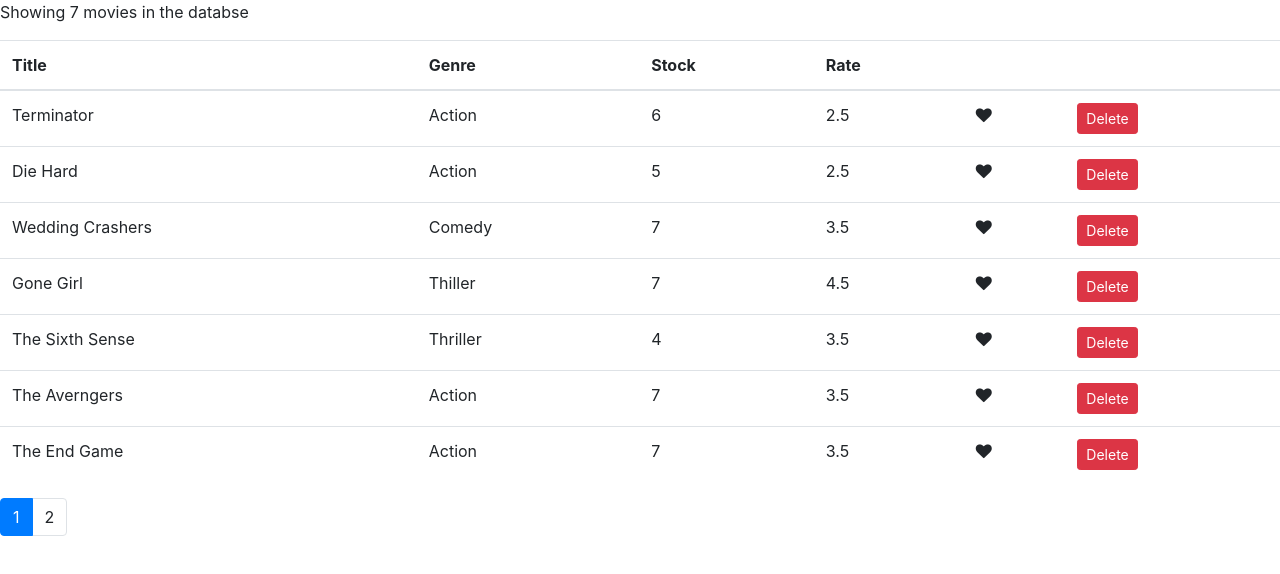
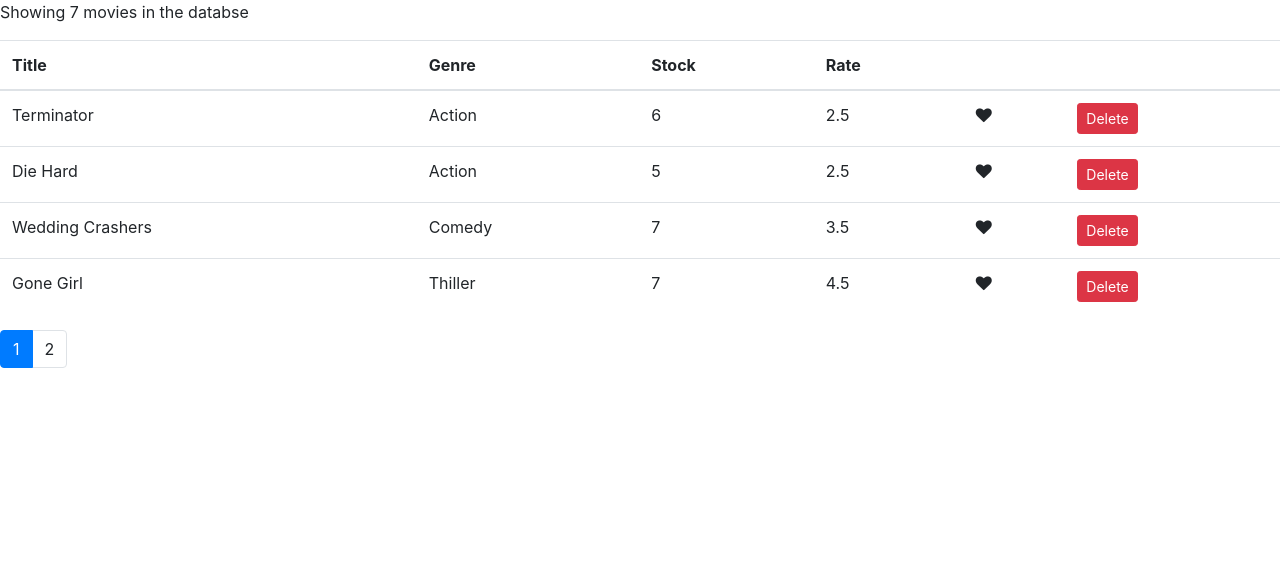
Before and after one commit to salmaatarekk/Learning-React, a React (Create React App) app in the folder counter-app/: page / in a window 1280 px wide. Shown: the top 574 px of the page. Built offline with nearby package versions, Linux system fonts and the light colour scheme.

Commit message:
split movies array over pages

```diff
--- a/counter-app/src/components/movies.jsx
+++ b/counter-app/src/components/movies.jsx
@@ -1,6 +1,8 @@
 import React, { Component } from 'react';
 import Like from './common/like';
 import Pagination from './common/pagination';
+import {paginate} from '../utils/paginate';
+
 class Movies extends Component {
     state = {
         movies : [
@@ -87,13 +89,13 @@
 
 
     render() {
-        const { pageSize, currentPage} = this.state
+        const { pageSize, currentPage, movies : allMovies} = this.state
         const {length : count} = this.state.movies;
         console.log('count : ', this.state.movies.length);
         if(count === 0)
             return <p>There are no movies in the database</p>;
 
-
+        const movies = paginate(allMovies, currentPage, pageSize);
 
         return (
 
@@ -111,7 +113,7 @@
                     </tr>
                 </thead>
                 <tbody>
-                    {this.state.movies.map(movie =>(
+                    {movies.map(movie =>(
                         <tr key= {movie.id}>
                             <td>{movie.title}</td>
                             <td>{movie.genre}</td>
--- /dev/null
+++ b/counter-app/src/utils/paginate.js
@@ -0,0 +1,8 @@
+import _ from 'lodash';
+
+export function paginate(items, pageNumber, pageSize)
+{
+    const startIndex = (pageNumber - 1) * pageSize;
+    return _(items).slice(startIndex).take(pageSize).value();
+    //_.slice(items, startIndex);
+}
```
